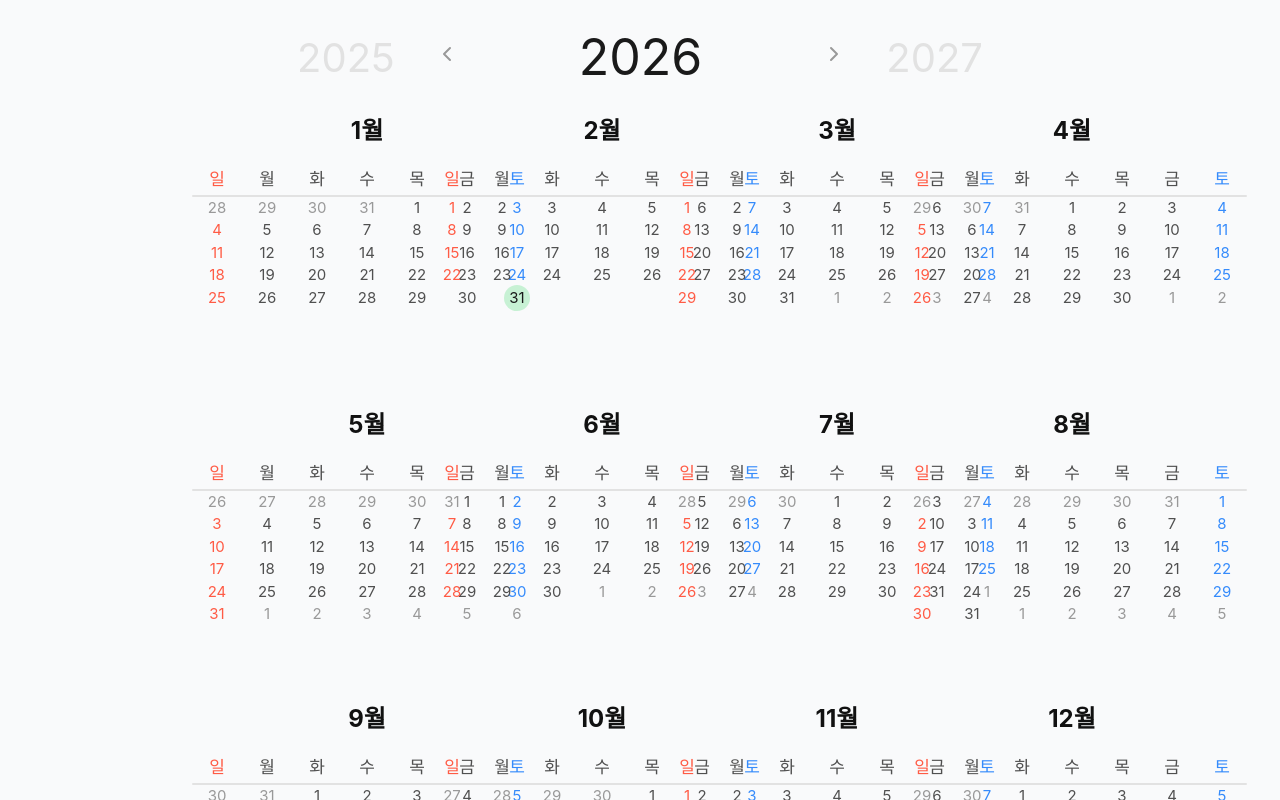
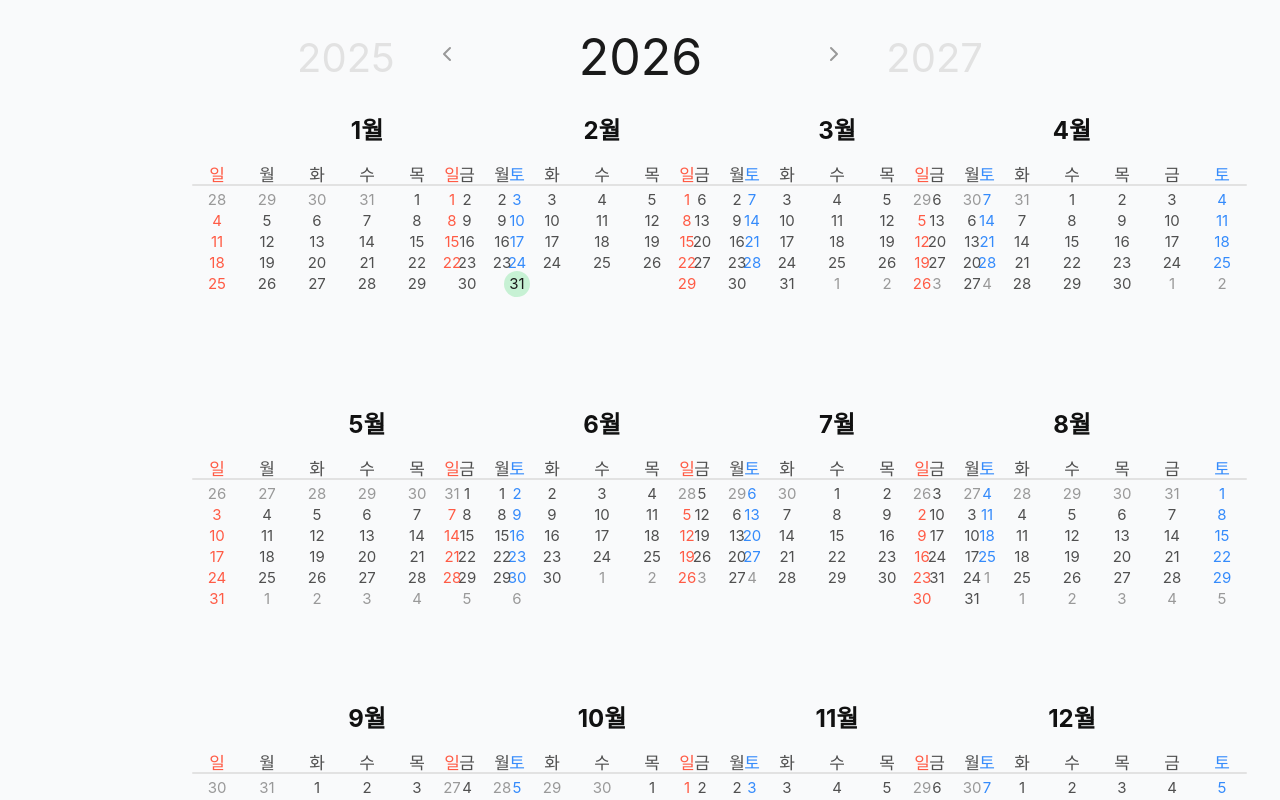
Before and after one commit to soyongdol-e/Gen_Planner, a React (Vite) app: page / in a window 1280 px wide. Both pictures are taken after a click on the button "2026년". Built offline with nearby package versions, Linux system fonts and the light colour scheme; a web font is replaced by a local one.

Commit message:
Fix month card spacing: Remove title margin, add leading-none to weekdays, increase gaps to 4px/6px

```diff
--- a/src/components/views/YearView.tsx
+++ b/src/components/views/YearView.tsx
@@ -101,18 +101,18 @@ export function YearView({ onMonthClick }: YearViewProps) {
         onClick={() => onMonthClick?.(currentYear, month)}
         className="w-[350px] h-[230px] rounded-[14px] hover:bg-gray-50 transition-colors cursor-pointer p-4"
       >
-        {/* Month Title - 24px, Pretendard 700, #111111, Center aligned, Tight line-height */}
-        <h3 className="text-[24px] font-bold leading-none mb-1 text-center" style={{ color: '#111111' }}>
+        {/* Month Title - 24px, Pretendard 700, #111111, Center aligned, No margin */}
+        <h3 className="text-[24px] font-bold leading-none text-center" style={{ color: '#111111' }}>
           {month + 1}월
         </h3>
 
-        {/* Week day headers - 17px, Pretendard 500 - 4px gap from title */}
-        <div className="grid grid-cols-7 gap-x-2 mb-[2px]">
+        {/* Week day headers - 17px, Pretendard 500, tight line-height */}
+        <div className="grid grid-cols-7 gap-x-2 mb-1">
           {['일', '월', '화', '수', '목', '금', '토'].map((day, idx) => (
             <div
               key={day}
               className={cn(
-                'text-[17px] font-medium leading-[150%] text-center',
+                'text-[17px] font-medium leading-none text-center',
                 idx === 0 && 'text-[#FF5B45]',
                 idx === 6 && 'text-[#358BFB]',
                 idx > 0 && idx < 6 && 'text-[#505050]'
@@ -123,11 +123,11 @@ export function YearView({ onMonthClick }: YearViewProps) {
           ))}
         </div>
 
-        {/* Divider Line - 2px thickness, rounded ends, #E2E2E2 - 2px gap from weekdays */}
-        <div className="w-full h-[2px] bg-[#E2E2E2] rounded-full mb-1" />
+        {/* Divider Line - 2px thickness, rounded ends, #E2E2E2 */}
+        <div className="w-full h-[2px] bg-[#E2E2E2] rounded-full mb-[6px]" />
 
-        {/* Calendar days - 15px, Pretendard 600, 4px vertical gap between weeks */}
-        <div className="grid grid-cols-7 gap-x-2 gap-y-1">
+        {/* Calendar days - 15px, Pretendard 600, 6px vertical gap between weeks */}
+        <div className="grid grid-cols-7 gap-x-2 gap-y-[6px]">
           {days.map((day, idx) => {
             const isToday = isSameDay(day.date, today);
             const hasEvents = getEventsForDate(day.date).length > 0;
@@ -136,7 +136,7 @@ export function YearView({ onMonthClick }: YearViewProps) {
               <div
                 key={idx}
                 className={cn(
-                  'text-[15px] font-semibold leading-[150%] text-center relative flex items-center justify-center',
+                  'text-[15px] font-semibold leading-none text-center relative flex items-center justify-center',
                   isToday && 'text-gray-900',
                   !isToday && day.isCurrentMonth && day.date.getDay() === 0 && 'text-[#FF5B45]',
                   !isToday && day.isCurrentMonth && day.date.getDay() === 6 && 'text-[#358BFB]',
```
